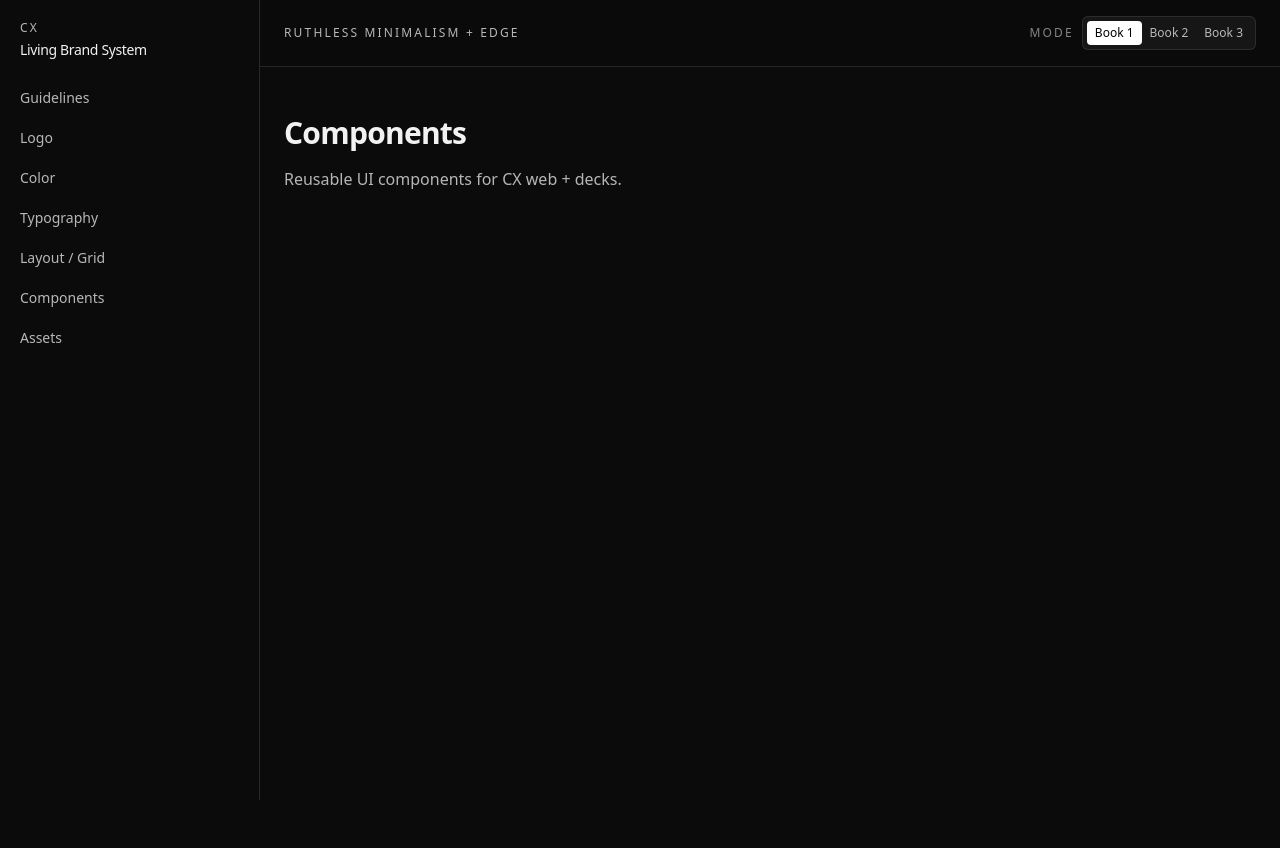
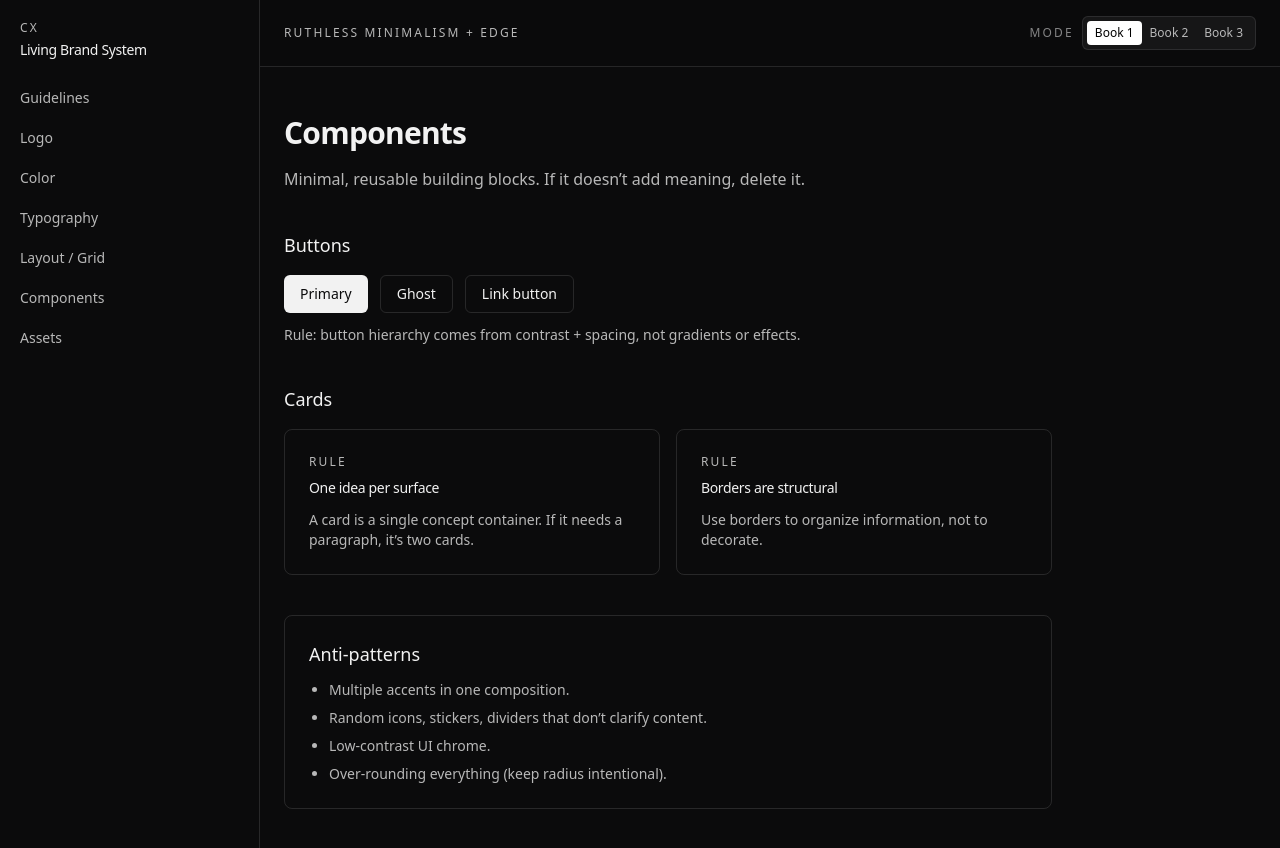
Before and after one commit to thepeopleofcx/cx-brand, a Next.js app: page /components in a window 1280 px wide. Shown: the top 848 px of the page. Before the commit the page ends 800 px from the top, so only its background shows below. Built offline with nearby package versions, Linux system fonts and the light colour scheme.

Commit message:
feat: add Components primitives

```diff
--- a/src/app/components/page.tsx
+++ b/src/app/components/page.tsx
@@ -1,8 +1,51 @@
+import { CxButton } from "@/components/CxButton";
+import { CxCard } from "@/components/CxCard";
+
 export default function ComponentsPage() {
   return (
     <main className="px-6 py-12">
-      <h1 className="text-3xl font-semibold tracking-tight">Components</h1>
-      <p className="mt-4 max-w-2xl text-white/70">Reusable UI components for CX web + decks.</p>
+      <div className="max-w-3xl">
+        <h1 className="text-3xl font-semibold tracking-tight">Components</h1>
+        <p className="mt-4 text-[var(--cx-muted)]">
+          Minimal, reusable building blocks. If it doesn’t add meaning, delete it.
+        </p>
+
+        <section className="mt-10">
+          <h2 className="text-lg font-medium">Buttons</h2>
+          <div className="mt-4 flex flex-wrap gap-3">
+            <CxButton>Primary</CxButton>
+            <CxButton variant="ghost">Ghost</CxButton>
+            <CxButton href="/guidelines" variant="ghost">
+              Link button
+            </CxButton>
+          </div>
+          <p className="mt-3 text-sm text-[var(--cx-muted)]">
+            Rule: button hierarchy comes from contrast + spacing, not gradients or effects.
+          </p>
+        </section>
+
+        <section className="mt-10">
+          <h2 className="text-lg font-medium">Cards</h2>
+          <div className="mt-4 grid gap-4 md:grid-cols-2">
+            <CxCard kicker="Rule" title="One idea per surface">
+              A card is a single concept container. If it needs a paragraph, it’s two cards.
+            </CxCard>
+            <CxCard kicker="Rule" title="Borders are structural">
+              Use borders to organize information, not to decorate.
+            </CxCard>
+          </div>
+        </section>
+
+        <section className="mt-10 rounded-lg border border-[var(--cx-border)] p-6">
+          <h2 className="text-lg font-medium">Anti-patterns</h2>
+          <ul className="mt-3 list-disc space-y-2 pl-5 text-sm text-[var(--cx-muted)]">
+            <li>Multiple accents in one composition.</li>
+            <li>Random icons, stickers, dividers that don’t clarify content.</li>
+            <li>Low-contrast UI chrome.</li>
+            <li>Over-rounding everything (keep radius intentional).</li>
+          </ul>
+        </section>
+      </div>
     </main>
   );
 }
--- /dev/null
+++ b/src/components/CxButton.tsx
@@ -0,0 +1,25 @@
+import Link from "next/link";
+
+type Props = {
+  children: React.ReactNode;
+  href?: string;
+  variant?: "primary" | "ghost";
+};
+
+export function CxButton({ children, href, variant = "primary" }: Props) {
+  const className =
+    "inline-flex items-center justify-center rounded-md px-4 py-2 text-sm font-medium transition " +
+    (variant === "primary"
+      ? "bg-[var(--cx-fg)] text-[var(--cx-bg)] hover:opacity-90"
+      : "border border-[var(--cx-border)] text-[var(--cx-fg)] hover:bg-white/5");
+
+  if (href) {
+    return (
+      <Link className={className} href={href}>
+        {children}
+      </Link>
+    );
+  }
+
+  return <button className={className}>{children}</button>;
+}
--- /dev/null
+++ b/src/components/CxCard.tsx
@@ -0,0 +1,17 @@
+type Props = {
+  title: string;
+  kicker?: string;
+  children?: React.ReactNode;
+};
+
+export function CxCard({ title, kicker, children }: Props) {
+  return (
+    <section className="rounded-lg border border-[var(--cx-border)] p-6">
+      {kicker ? (
+        <div className="text-xs uppercase tracking-[0.18em] text-[var(--cx-muted)]">{kicker}</div>
+      ) : null}
+      <h3 className="mt-2 text-sm font-medium tracking-tight">{title}</h3>
+      {children ? <div className="mt-3 text-sm text-[var(--cx-muted)]">{children}</div> : null}
+    </section>
+  );
+}
```
